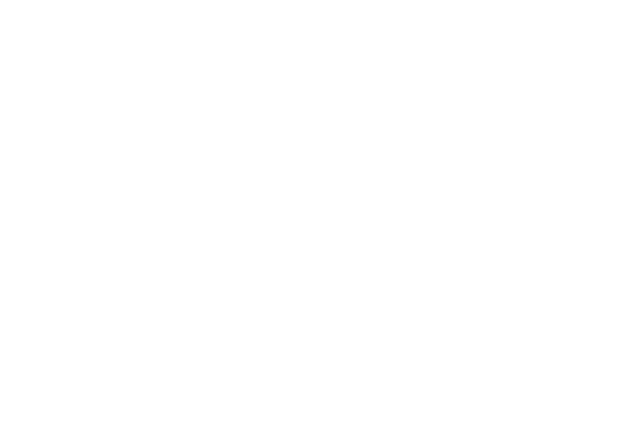
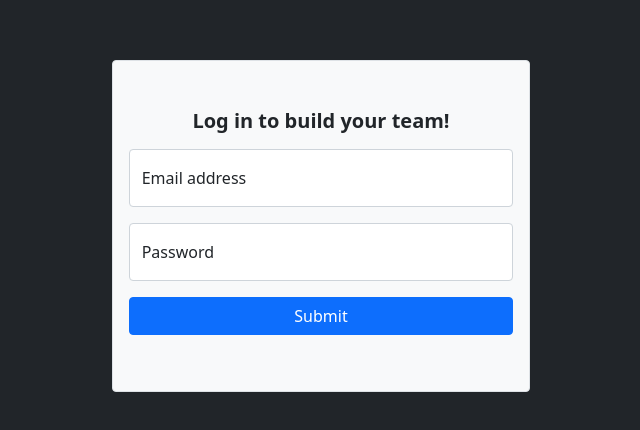
Before and after one commit to facuNorie/SuperHero-Alkemy, a React (Vite) app: page /login in a window 1280 px wide. Shown: the part 174-604 px from the top of the page, without its empty margins (319-959 px from the left). Built offline with nearby package versions, Linux system fonts and the light colour scheme.

Commit message:
añadiendio rutas, context y comenzando con el Login

```diff
--- a/src/App.jsx
+++ b/src/App.jsx
@@ -1,7 +1,24 @@
 import React from "react";
+import axios from "axios";
+import Routes from "./routes";
+import { AppProvider } from "./context/AppContext";
+function App() {
+	/* const getSuperHero = () => {
+		axios
+			.get(`https://superheroapi.com/api.php/372344864528011/${id}`)
+			.then(res => {
+				console.log(res);
+				setImgHeroe(res?.data.image?.url);
+			});
+	}; */
 
-function App() {
-	return <div></div>;
+	return (
+		<>
+			<AppProvider>
+				<Routes />
+			</AppProvider>
+		</>
+	);
 }
 
 export default App;
--- /dev/null
+++ b/src/components/LoginForm/index.jsx
@@ -0,0 +1,53 @@
+import React, { useState } from "react";
+
+export default function LoginForm() {
+	const [email, setEmail] = useState("");
+	const [password, setPassword] = useState("");
+
+	const getEmail = e => {
+		setEmail(e.target.value);
+	};
+	const getPassword = e => {
+		setPassword(e.target.value);
+	};
+	const sendLoginForm = e => {
+		e.preventDefault();
+		console.log("la nena no se compara");
+	};
+	return (
+		<>
+			<div className="container py-5 px-3 border bg-light col-4 rounded">
+				<div className="text-center mb-3">
+					<h5>
+						<strong>Log in to build your team!</strong>
+					</h5>
+				</div>
+				<form onSubmit={e => sendLoginForm(e)}>
+					<div className="form-floating mb-3">
+						<input
+							type="email"
+							className="form-control"
+							id="floatingInput"
+							placeholder="name@example.com"
+							onChange={e => getEmail(e)}
+						/>
+						<label htmlFor="floatingInput">Email address</label>
+					</div>
+					<div className="form-floating mb-3">
+						<input
+							type="password"
+							className="form-control"
+							id="floatingPassword"
+							placeholder="Password"
+							onChange={e => getPassword(e)}
+						/>
+						<label htmlFor="floatingPassword">Password</label>
+					</div>
+					<button className="btn btn-primary col-12 mb-2" type="submit">
+						Submit
+					</button>
+				</form>
+			</div>
+		</>
+	);
+}
--- /dev/null
+++ b/src/context/AppContext.jsx
@@ -0,0 +1,9 @@
+import React, { createContext } from "react";
+
+export const AppContext = createContext();
+
+export const AppProvider = props => {
+	return (
+		<AppContext.Provider value={"hola"}>{props.children}</AppContext.Provider>
+	);
+};
--- /dev/null
+++ b/src/routes/index.jsx
@@ -0,0 +1,19 @@
+import React from "react";
+import { Route, Redirect, Switch } from "wouter";
+import Home from "../views/Home";
+import Login from "../views/Login";
+
+export default function Routes() {
+	return (
+		<>
+			<Switch>
+				<Route exact path="/">
+					<Home />
+				</Route>
+				<Route path="/login">
+					<Login />
+				</Route>
+			</Switch>
+		</>
+	);
+}
--- /dev/null
+++ b/src/views/Home/index.jsx
@@ -0,0 +1,5 @@
+import React from "react";
+
+export default function Home() {
+	return <div>Home</div>;
+}
--- /dev/null
+++ b/src/views/Login/index.jsx
@@ -0,0 +1,14 @@
+import React, { useContext, useState } from "react";
+import { AppContext } from "../.././context/AppContext";
+import LoginForm from "../../components/LoginForm";
+export default function Login() {
+	const value = useContext(AppContext);
+
+	return (
+		<div style={{ height: "100vh" }}>
+			<div className="container-fluid bg-dark h-100 d-flex align-items-center">
+				<LoginForm />
+			</div>
+		</div>
+	);
+}
```
